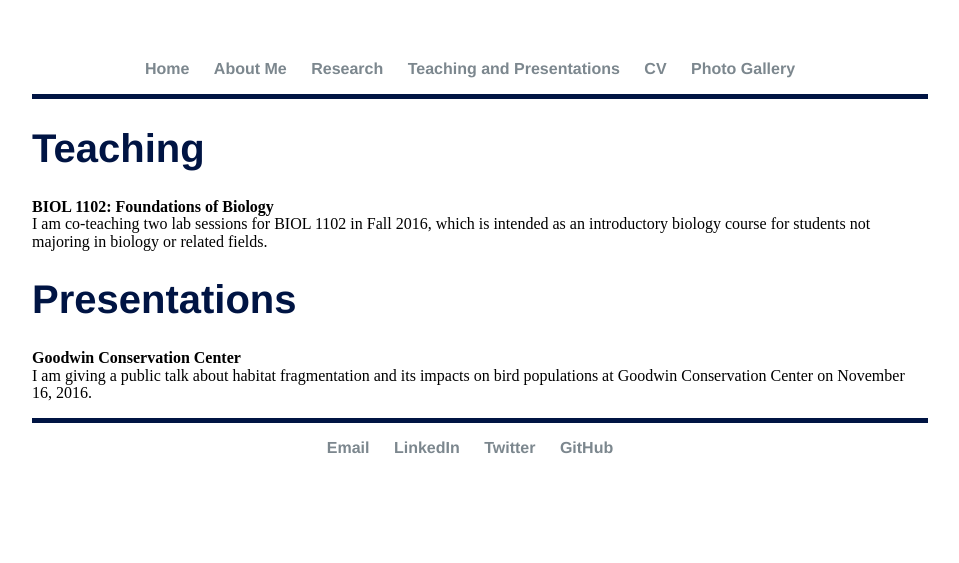
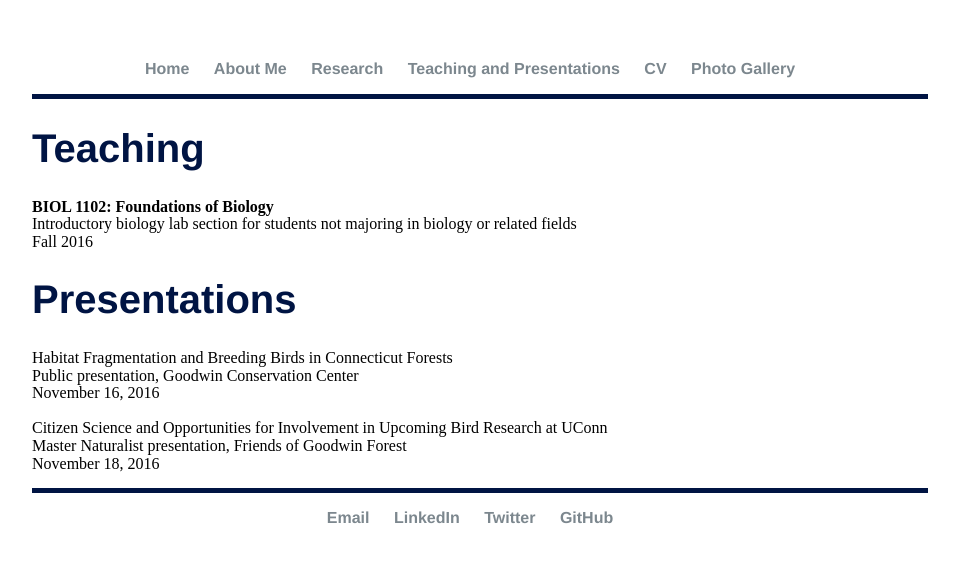
Before and after one commit to elizagrames/elizagrames.github.io, a Jekyll site: the page built from teaching/index.html, in a window 1280 px wide. Shown: the top 563 px of the page, without its empty margins (160-1119 px from the left). Built offline with Jekyll 4.4.1, drawn with Linux system fonts in a browser that asks for light colours.

Commit message:
Update index.html

```diff
--- a/teaching/index.html
+++ b/teaching/index.html
@@ -5,11 +5,16 @@ title: Eliza Grames, Ecology PhD Student
 <div class="blurb">
 	<h1>Teaching</h1>
 	<p><b>BIOL 1102: Foundations of Biology</b><br>
-I am co-teaching two lab sessions for BIOL 1102 in Fall 2016, which is intended as an introductory biology course for
-students not majoring in biology or related fields.
+		Introductory biology lab section for students not majoring in biology or related fields<br>
+		Fall 2016
 </p>
 		<h1>Presentations</h1>
-	<p><b>Goodwin Conservation Center</b><br>
-I am giving a public talk about habitat fragmentation and its impacts on bird populations at Goodwin Conservation Center on November 16, 2016.
+<p>Habitat Fragmentation and Breeding Birds in Connecticut Forests<br>
+Public presentation, Goodwin Conservation Center<br>
+November 16, 2016<br><br>
+
+Citizen Science and Opportunities for Involvement in Upcoming Bird Research at UConn<br>
+Master Naturalist presentation, Friends of Goodwin Forest<br>
+November 18, 2016
 </p>
 </div>
```
